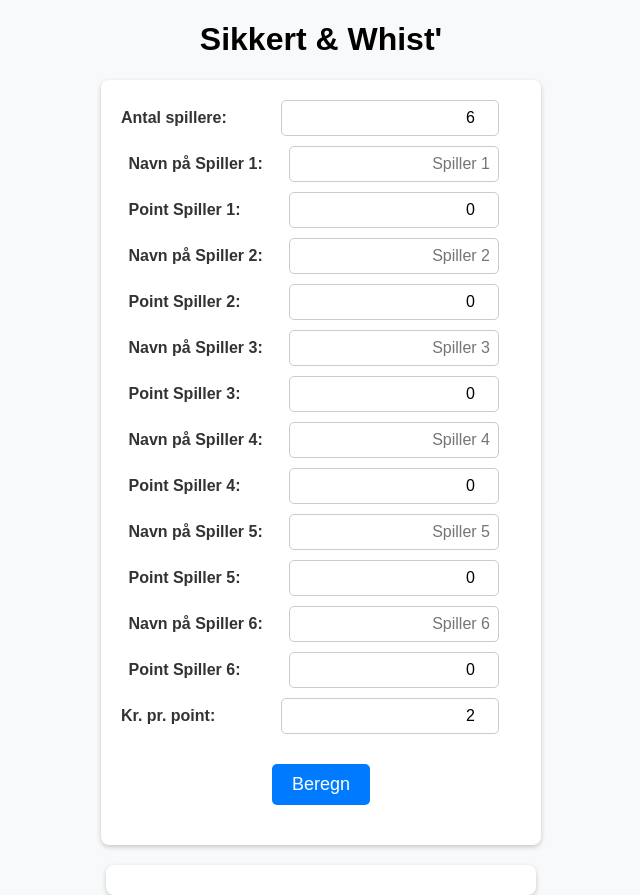
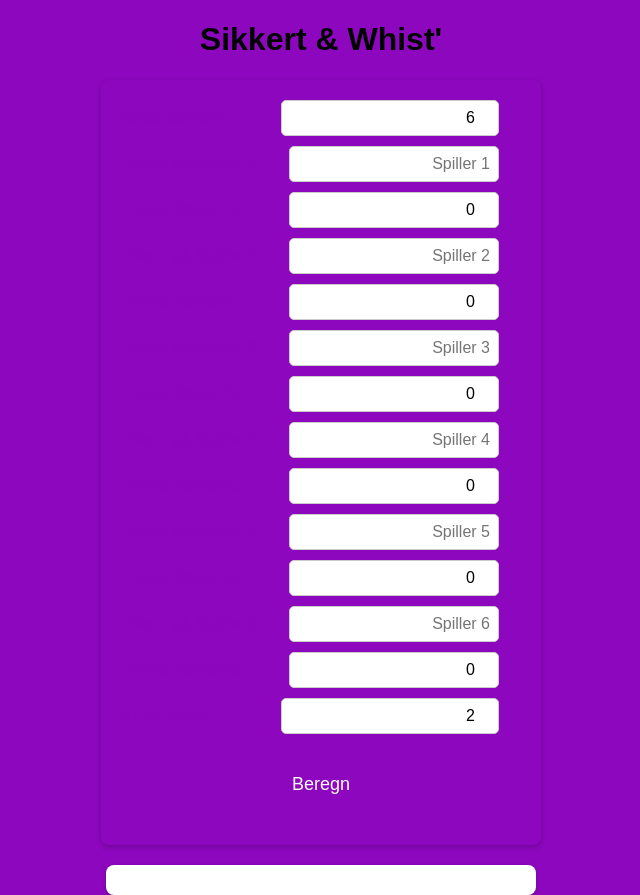
Before and after one commit to oerwood/whist, a Flask app: page / in a window 1280 px wide. Shown: the whole page, without its empty margins (319-959 px from the left). Run offline with Flask 3, Linux system fonts and the light colour scheme.

Commit message:
Update style.css

```diff
--- a/static/style.css
+++ b/static/style.css
@@ -2,7 +2,7 @@
 body {
     font-family: Arial, sans-serif;
     text-align: center;
-    background-color: #f8f9fa;
+    background-color: #8C07BD;
     margin: 0;
     padding: 0;
 }
@@ -17,7 +17,7 @@ body {
     max-width: 400px; /* Holder bredden stabil */
     margin: 20px auto;
     padding: 20px;
-    background: white;
+    background: DEB62D;
     border-radius: 8px;
     box-shadow: 0px 2px 5px rgba(0, 0, 0, 0.2);
 }
@@ -35,7 +35,7 @@ label {
     width: 160px; /* Ensartet bredde for labels */
     text-align: left;
     font-weight: bold;
-    color: #333;
+    color: #8C07BD;
 }
 
 /* Inputfelter justeret til højre og gjort mindre */
@@ -50,7 +50,7 @@ input {
 
 /* Knapper */
 button {
-    background-color: #007bff;
+    background-color: #8C07BD;
     color: white;
     border: none;
     padding: 10px 20px;
```
